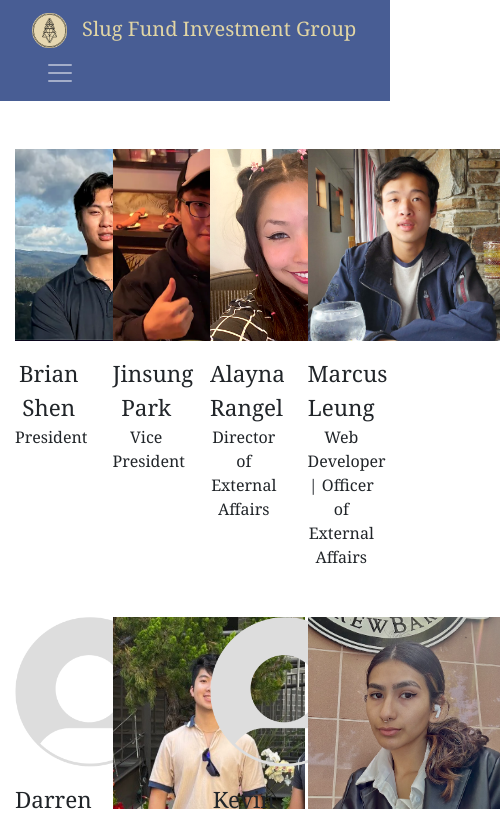
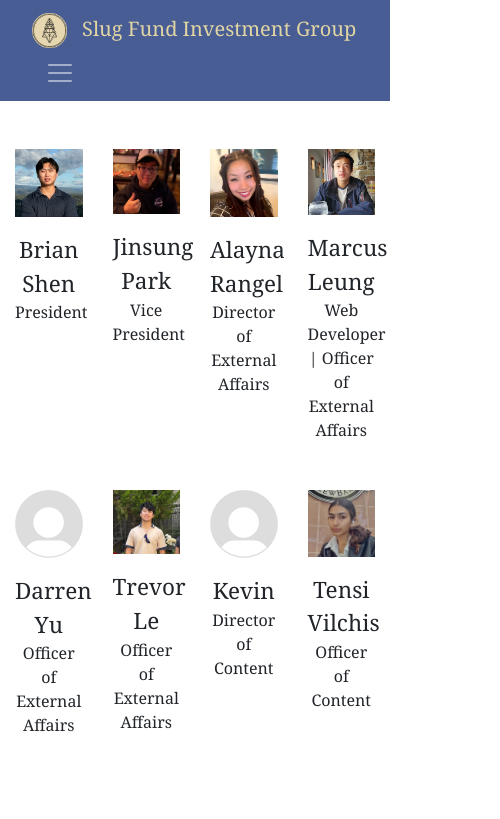
Before and after one commit to marcus-leung/Slug-Fund-Investment-Group-Website, a React (Create React App) app: page /officers in a window 390 px wide. Shown: the top 819 px of the page, 500 px wide, since content can reach past the window. Built offline with nearby package versions, Linux system fonts and the light colour scheme.

Commit message:
Fix mobile compatibility
Fixes on small screen/mobile:
- remove white bar on right
- remove image overlap
- center images

```diff
--- a/src/components/Person.jsx
+++ b/src/components/Person.jsx
@@ -1,11 +1,28 @@
 import React from "react";
 import defaultImage from "../assets/MemberPhotos/Default-PFP.png";
 
-function Person(props) { //Props: props.img, props.name, props.role
+function Person(props) {
+  //Props: props.img, props.name, props.role
   return (
     <div className="person">
-      {props.img ? <img src={props.img} height="192px" width="192px" /> : <img src={defaultImage} height="150px" width="150px" />}
-      <div className="pt-3" style={{fontSize: "22.5px"}}>{props.name}</div>
+      {props.img ? (
+        <img
+          src={props.img}
+          className="img-fluid"
+          height="192px"
+          width="192px"
+        />
+      ) : (
+        <img
+          src={defaultImage}
+          className="img-fluid"
+          height="150px"
+          width="150px"
+        />
+      )}
+      <div className="pt-3" style={{ fontSize: "22.5px" }}>
+        {props.name}
+      </div>
       <div className="font-weight-light">{props.role}</div>
     </div>
   );
--- a/src/index.css
+++ b/src/index.css
@@ -1,4 +1,5 @@
 body {
   margin: 0;
   font-family: Georgia, Times, 'Times New Roman', serif;
+  overflow-x: hidden;
 }
--- a/src/pages/Home.jsx
+++ b/src/pages/Home.jsx
@@ -18,7 +18,7 @@ function Home() {
           </div>
           <div className="col-lg-7 pl-0 fadeInRight">
             <img
-              className="img-fluid rounded mb-5 ml-5"
+              className="img-fluid rounded ml-4 pr-4"
               src={image}
               alt="sfig-group"
             />
```
